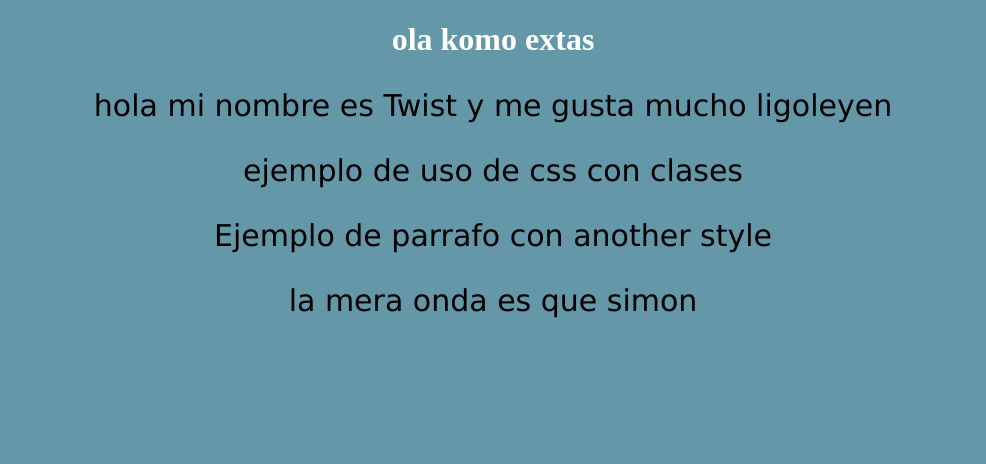
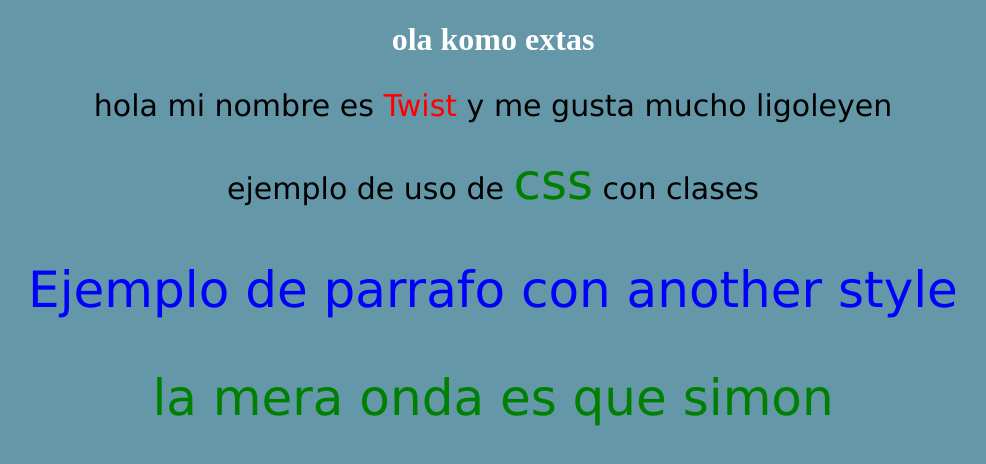
Before and after one commit to Riog09/TareasDigitalV, a plain HTML site: page Estilo/Uno.html in a window 1280 px wide. Shown: the whole page, without its empty margins (147-1133 px from the left). Drawn offline with Linux system fonts and the light colour scheme.

Commit message:
Ejemplo1

```diff
--- a/Estilo/Uno.html
+++ b/Estilo/Uno.html
@@ -9,11 +9,11 @@
 <h1>ola komo extas</h1>
 <body>
 
-<p>hola mi nombre es <span id= "estilopropio">Twist</span> y me gusta mucho ligoleyen</p>
+<p>hola mi nombre es <span id= "acentuacionRoja">Twist</span> y me gusta mucho ligoleyen</p>
 
-<p>ejemplo de uso de <span class="clase-cinco">css</span> con clases</p>
+<p>ejemplo de uso de <span class="resaltado-verde">css</span> con clases</p>
 
-<p class= "anotherstyle">Ejemplo de parrafo con another style</p>
-<p class= "azulado">la mera onda es que simon</p>
+<p class= "tono-azul">Ejemplo de parrafo con another style</p>
+<p class= "resaltado-verde">la mera onda es que simon</p>
 </body>
 </html>
```
